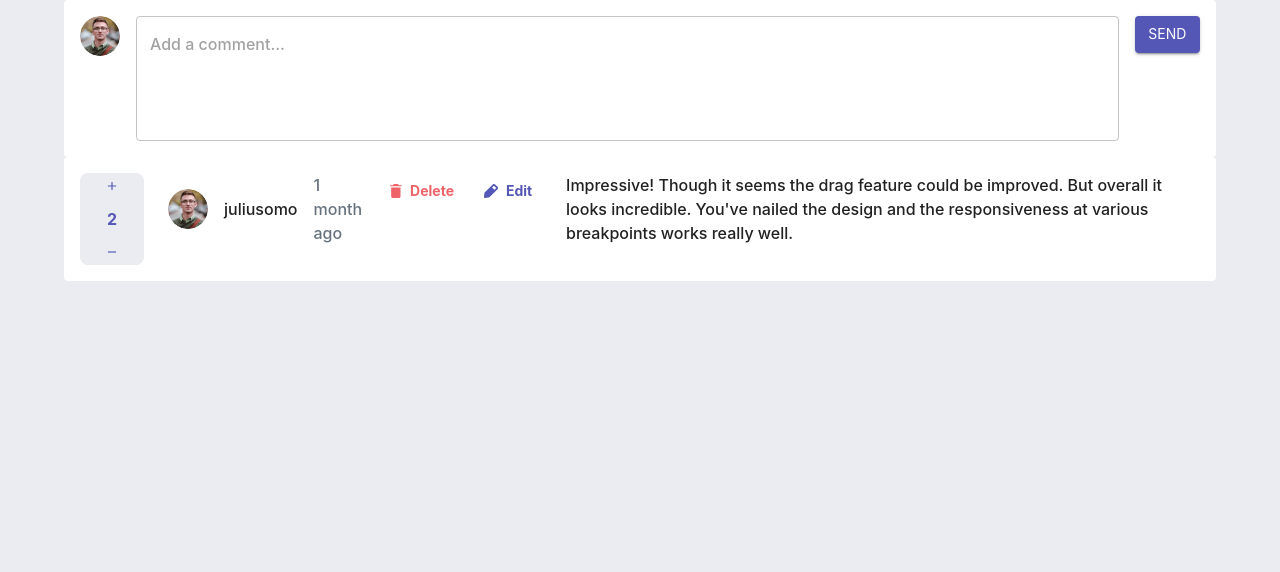
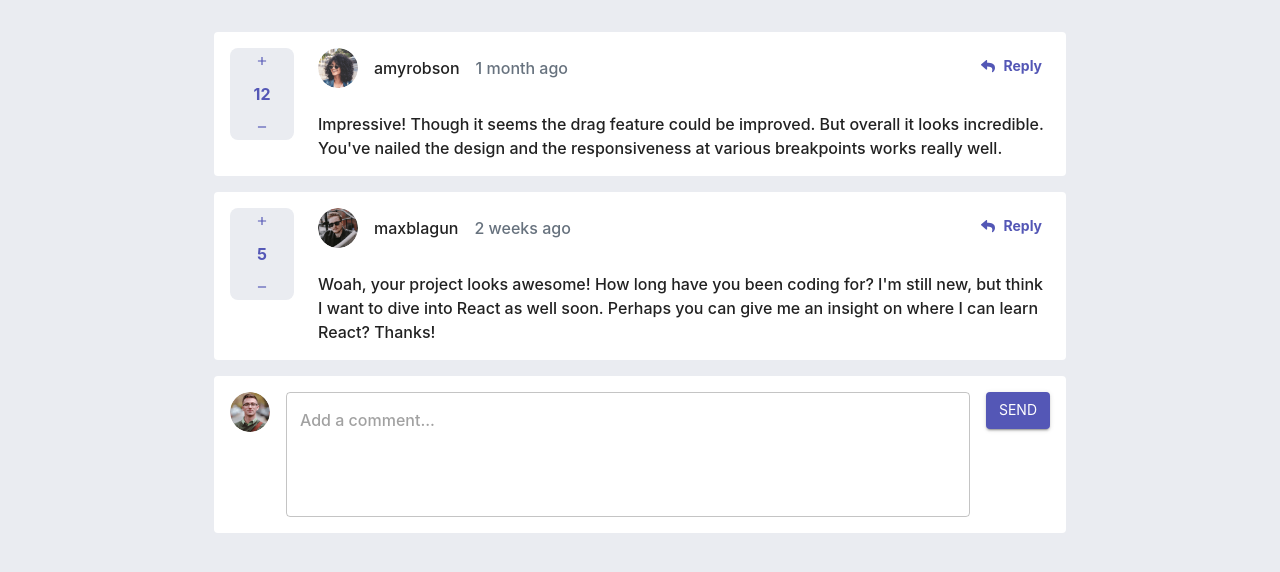
Before and after one commit to michey85/comments-widget, a React (Create React App) app: page / in a window 1280 px wide. Shown: the top 572 px of the page. Built offline with nearby package versions, Linux system fonts and the light colour scheme.

Commit message:
cards inner layout

```diff
--- a/src/App.js
+++ b/src/App.js
@@ -1,13 +1,13 @@
 import { Container } from '@mui/material';
 
 import { CommentForm } from './features/CommentForm';
-import { CommentBody } from './features/CommentBody';
+import { CommentList } from './features/CommentList';
 
 function App() {
   return (
-    <Container>
+    <Container maxWidth="md" sx={{my: 4}}>
+      <CommentList />
       <CommentForm />
-      <CommentBody />
     </Container>
   );
 }
--- a/src/features/CommentBody/CommentAction.jsx
+++ b/src/features/CommentBody/CommentAction.jsx
@@ -8,7 +8,6 @@ export const CommentAction = ({ type = 'reply' }) => {
     return (
       <Button
         variant='text'
-        color='secondary'
         startIcon={<ReplyIcon />}
         sx={{
           textTransform: 'none',
@@ -27,6 +26,7 @@ export const CommentAction = ({ type = 'reply' }) => {
     <Stack direction='row' spacing={2}>
       <Button
         variant='text'
+        color='secondary'
         startIcon={<DeleteIcon />}
         sx={{
           textTransform: 'none',
--- a/src/features/CommentBody/CommentBody.jsx
+++ b/src/features/CommentBody/CommentBody.jsx
@@ -4,62 +4,60 @@ import { CommentCounter } from '../CommentCounter/CommentCounter';
 import { CommentAction } from './CommentAction';
 import { UserInfo } from './UserInfo';
 
-const CommentBody = () => {
+const CommentBody = ({id, content, createdAt, score, user, replies, isCurrentUser}) => {
   // TODO: currentUser -> Delete|Edit, others -> Reply
-  const user = {
-    avatar: './images/avatars/image-juliusomo.png',
-    username: 'juliusomo',
-  };
-  const content = "Impressive! Though it seems the drag feature could be improved. But overall it looks incredible. You've nailed the design and the responsiveness at various breakpoints works really well."
-
-  const replies = [
-    {
-      "id": 3,
-      "content": "If you're still new, I'd recommend focusing on the fundamentals of HTML, CSS, and JS before considering React. It's very tempting to jump ahead but lay a solid foundation first.",
-      "createdAt": "1 week ago",
-      "score": 4,
-      "replyingTo": "maxblagun",
-      "user": {
-        "image": {
-          "png": "./images/avatars/image-ramsesmiron.png",
-          "webp": "./images/avatars/image-ramsesmiron.webp"
-        },
-        "username": "ramsesmiron"
-      }
-    },
-    {
-      "id": 4,
-      "content": "I couldn't agree more with this. Everything moves so fast and it always seems like everyone knows the newest library/framework. But the fundamentals are what stay constant.",
-      "createdAt": "2 days ago",
-      "score": 2,
-      "replyingTo": "ramsesmiron",
-      "user": {
-        "image": {
-          "png": "./images/avatars/image-juliusomo.png",
-          "webp": "./images/avatars/image-juliusomo.webp"
-        },
-        "username": "juliusomo"
-      }
-    }
-  ]
 
   return (
     <Paper
       elevation={0}
       sx={{
         p: 2,
-        display: 'flex',
-        flexDirection: 'row',
-        alignItems: 'flex-start',
+        display: 'grid',
+        gridTemplateColumns: {
+          xs: 'repeat(1, 1fr)',
+          md: '1fr 10fr 1fr',
+        },
+        gridTemplateAreas: {
+          xs: `
+            "info     info"
+            "content  content"
+            "counter  actions"
+          `,
+          md: `
+            "counter  info     actions"
+            "counter  content  content"
+          `,
+        },
         gap: 3,
       }}
     >
-      <CommentCounter count={2} />
-      <UserInfo {...user} createdAt="1 month ago" />
-      <CommentAction type="custom" />
-      <Typography>
-        {content}
-      </Typography>
+      <div style={{
+        gridArea: 'info'
+      }}>
+        <UserInfo
+          username={user.username}
+          avatar={user.image.png}
+          createdAt={createdAt}
+        />
+      </div>
+      <div style={{
+        gridArea: 'content'
+      }}>
+        <Typography>
+          {content}
+        </Typography>
+      </div>
+      <div style={{
+        gridArea: 'counter',
+        justifySelf: 'start',
+      }}>
+        <CommentCounter count={score} />
+      </div>
+      <div style={{
+        gridArea: 'actions'
+      }}>
+        <CommentAction type={isCurrentUser ? 'custom' : 'reply'} />
+      </div>
     </Paper>
   )
 }
--- /dev/null
+++ b/src/features/CommentList/CommentList.jsx
@@ -0,0 +1,20 @@
+import { CommentBody } from '../CommentBody'
+
+import data from '../../data.json';
+import { Stack } from '@mui/material';
+
+const CommentList = () => {
+  return (
+    <Stack direction={'column'} spacing={2} sx={{mb: 2}}>
+      {data.comments.map((comment) => (
+        <CommentBody
+          key={comment.id}
+          isCurrentUser={data.currentUser.username === comment.user.username}
+          {...comment}
+        />
+      ))}
+    </Stack>
+  )
+}
+
+export {CommentList};
--- /dev/null
+++ b/src/features/CommentList/index.js
@@ -0,0 +1 @@
+export {CommentList} from './CommentList';
```
Also changed, not shown: src/data.json (renamed from data.json).
